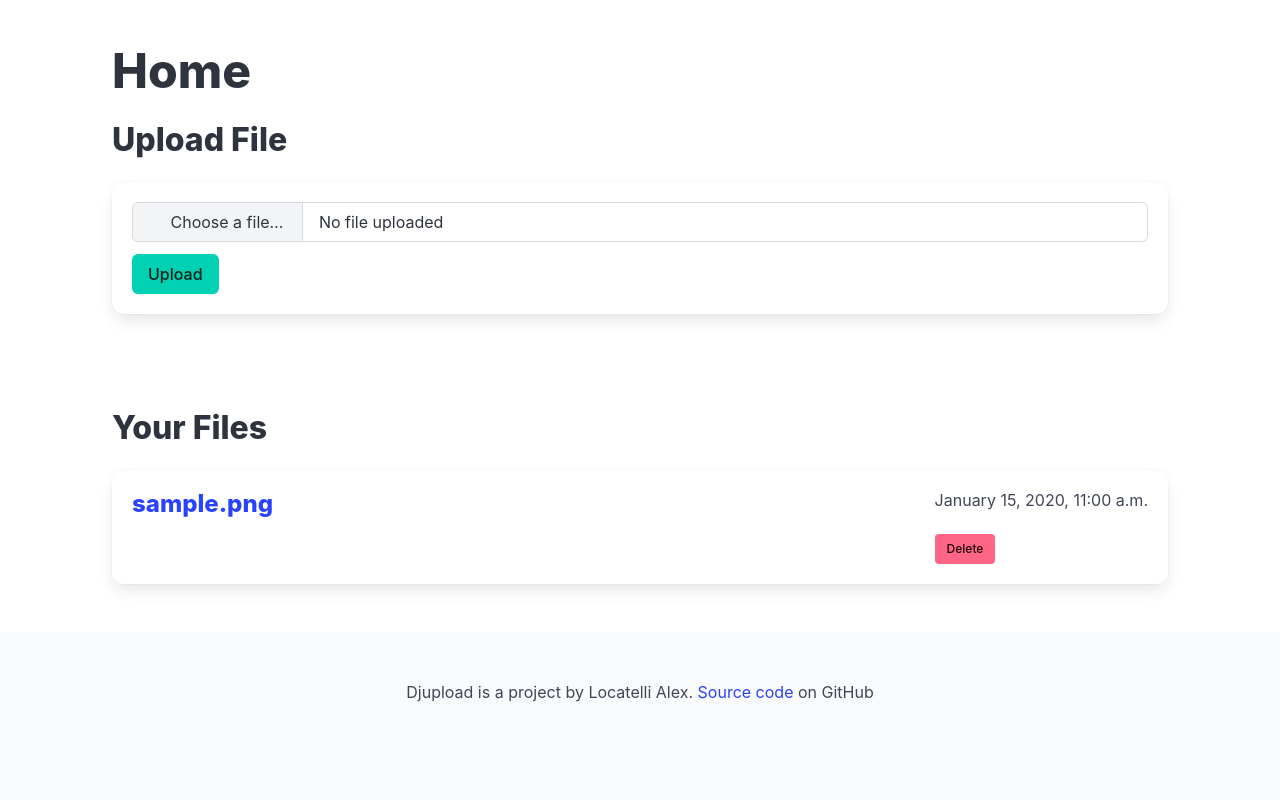
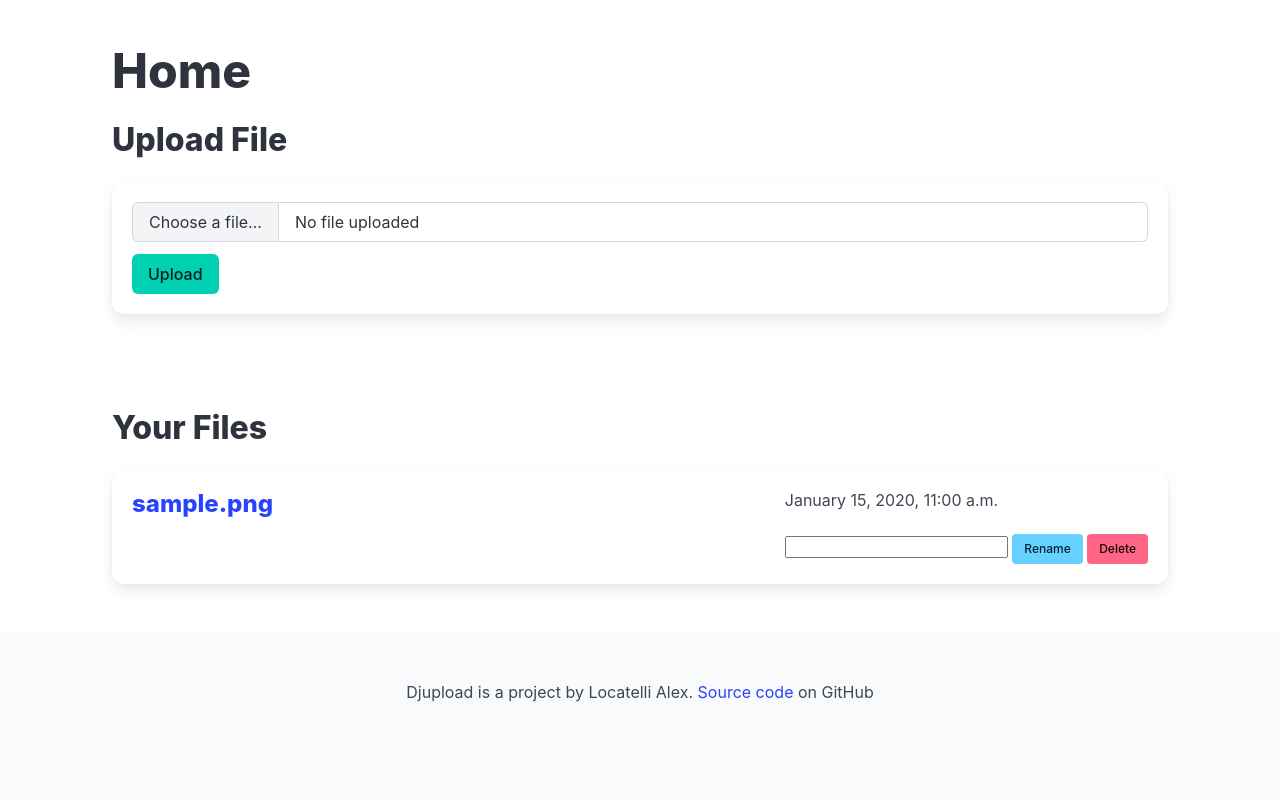
Before and after one commit to LocaAlex/djupload, a Django app: page /home in a window 1280 px wide. Shown: the part 56-856 px from the top of the page. Run offline with Django 5.2, Linux system fonts and the light colour scheme; a user stored in the database is signed in; tables that the repository leaves empty hold one stand-in row (values such as "Sample post"); some libraries are stand-ins or nearby versions.

Commit message:
Features/Added file renaming

```diff
--- a/djupload/upload/forms.py
+++ b/djupload/upload/forms.py
@@ -19,9 +19,14 @@ class FileUploadForm(forms.ModelForm):
         model = UserFile
         fields = ['file', 'user_file_name']
 
-# forms.py
-from django import forms
-from .models import UserFile
+    def save(self, commit=True):
+        instance = super().save(commit=False)
+        if not instance.user_file_name:
+            instance.user_file_name = instance.file.name
+        if commit:
+            instance.save()
+        return instance
+
 
 class FileRenameForm(forms.ModelForm):
     class Meta:
--- a/djupload/upload/templates/upload/base.html
+++ b/djupload/upload/templates/upload/base.html
@@ -9,6 +9,7 @@
     <link rel="stylesheet" href="https://cdn.jsdelivr.net/npm/bulma@1.0.0/css/bulma.min.css">
     <link rel="stylesheet" href="{% static 'upload/style.css' %}">
     <link rel="shortcut icon" type="image/png" href="{% static 'images/favicon.png' %}" >
+    <script src="https://kit.fontawesome.com/d0643c7078.js" crossorigin="anonymous"></script>
     <script>
         document.addEventListener('DOMContentLoaded', () => {
             const $navbarBurgers = Array.prototype.slice.call(document.querySelectorAll('.navbar-burger'), 0);
--- a/djupload/upload/templates/upload/home.html
+++ b/djupload/upload/templates/upload/home.html
@@ -27,9 +27,6 @@
                                 {{ form.file }}
                             </div>
                             <span class="file-cta">
-                                <span class="file-icon">
-                                    <i class="fas fa-upload"></i>
-                                </span>
                                 <span class="file-label">
                                     Choose a file…
                                 </span>
@@ -69,6 +66,11 @@
                             </div>
                             <div class="media-right">
                                 <p class="subtitle is-6">{{ doc.uploaded_at|date:"F j, Y, g:i a" }}</p>
+                                <form method="post" action="{% url 'upload:rename_file' doc.uuid %}" style="display:inline;">
+                                    {% csrf_token %}
+                                    {{ form.user_file_name}}
+                                    <button type="submit" class="button is-info is-small">Rename</button>
+                                </form>
                                 <form method="post" action="{% url 'upload:delete_file' doc.uuid %}" style="display:inline;" onsubmit="return confirmDelete();">
                                     {% csrf_token %}
                                     <button type="submit" class="button is-danger is-small">Delete</button>
--- a/djupload/upload/urls.py
+++ b/djupload/upload/urls.py
@@ -7,6 +7,7 @@ urlpatterns = [
     path("", views.index, name="index"),
     path("home", views.home, name="home"),
     path('download/<str:file_uuid>/', views.download_file, name='download_file'),
+    path('rename/<uuid:file_uuid>/', views.rename_file, name='rename_file'),
     path('delete/<uuid:file_uuid>/', views.delete_file, name='delete_file'),
     path("about", views.about, name="about"),
     path('login', views.user_login, name='login'),
--- a/djupload/upload/views.py
+++ b/djupload/upload/views.py
@@ -4,7 +4,7 @@ from django.contrib import messages
 from django.contrib.auth.decorators import login_required
 from django.http import Http404, FileResponse
 from .models import UserFile
-from .forms import SignupForm, LoginForm, FileUploadForm
+from .forms import SignupForm, LoginForm, FileUploadForm, FileRenameForm
 
 def index(request):
     return render(request, 'upload/index.html')
@@ -29,6 +29,7 @@ def home(request):
 
     return render(request, 'upload/home.html', {'form': form, 'files': files})
 
+
 @login_required(login_url='upload:login')
 def download_file(request, file_uuid):
     try:
@@ -50,22 +51,25 @@ def delete_file(request, file_uuid):
     return redirect('upload:home')
 
 
-# views.py
-from django.shortcuts import get_object_or_404, redirect
-from .forms import FileRenameForm
-
 @login_required(login_url='upload:login')
 def rename_file(request, file_uuid):
-    user_file = get_object_or_404(UserFile, uuid=file_uuid, user=request.user)
     if request.method == 'POST':
-        form = FileRenameForm(request.POST, instance=user_file)
-        if form.is_valid():
-            form.save()
-            messages.success(request, 'File renamed successfully.')
-            return redirect('upload:home')
+        try:
+            user_file = get_object_or_404(UserFile, uuid=file_uuid, user=request.user)
+            form = FileRenameForm(request.POST)
+            if form.is_valid():
+                user_file.user_file_name = form.cleaned_data['user_file_name']  # Access cleaned_data
+                user_file.save()
+                messages.success(request, 'File renamed successfully.')
+                return redirect('upload:home')
+            else:
+                messages.error(request, 'Please correct the error below.')
+        except UserFile.DoesNotExist:
+            messages.error(request, 'File does not exist or you do not have permission to rename it.')
     else:
-        form = FileRenameForm(instance=user_file)
-    return render(request, 'upload/rename_file.html', {'form': form, 'user_file': user_file})
+        form = FileRenameForm()
+
+    return render(request, 'rename_file.html', {'form': form})  # Render the form if not POST request
 
 
 def about(request):
```
